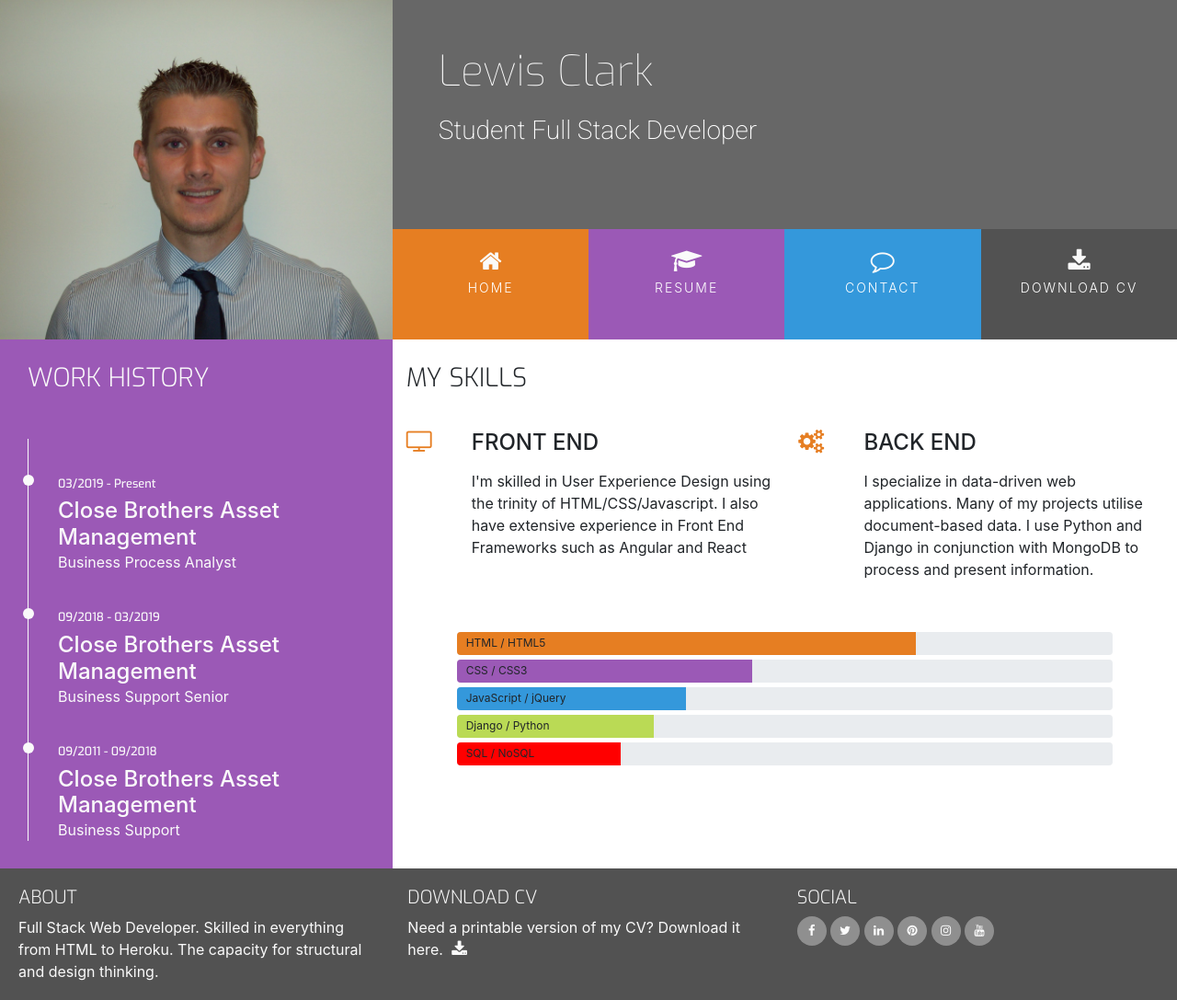
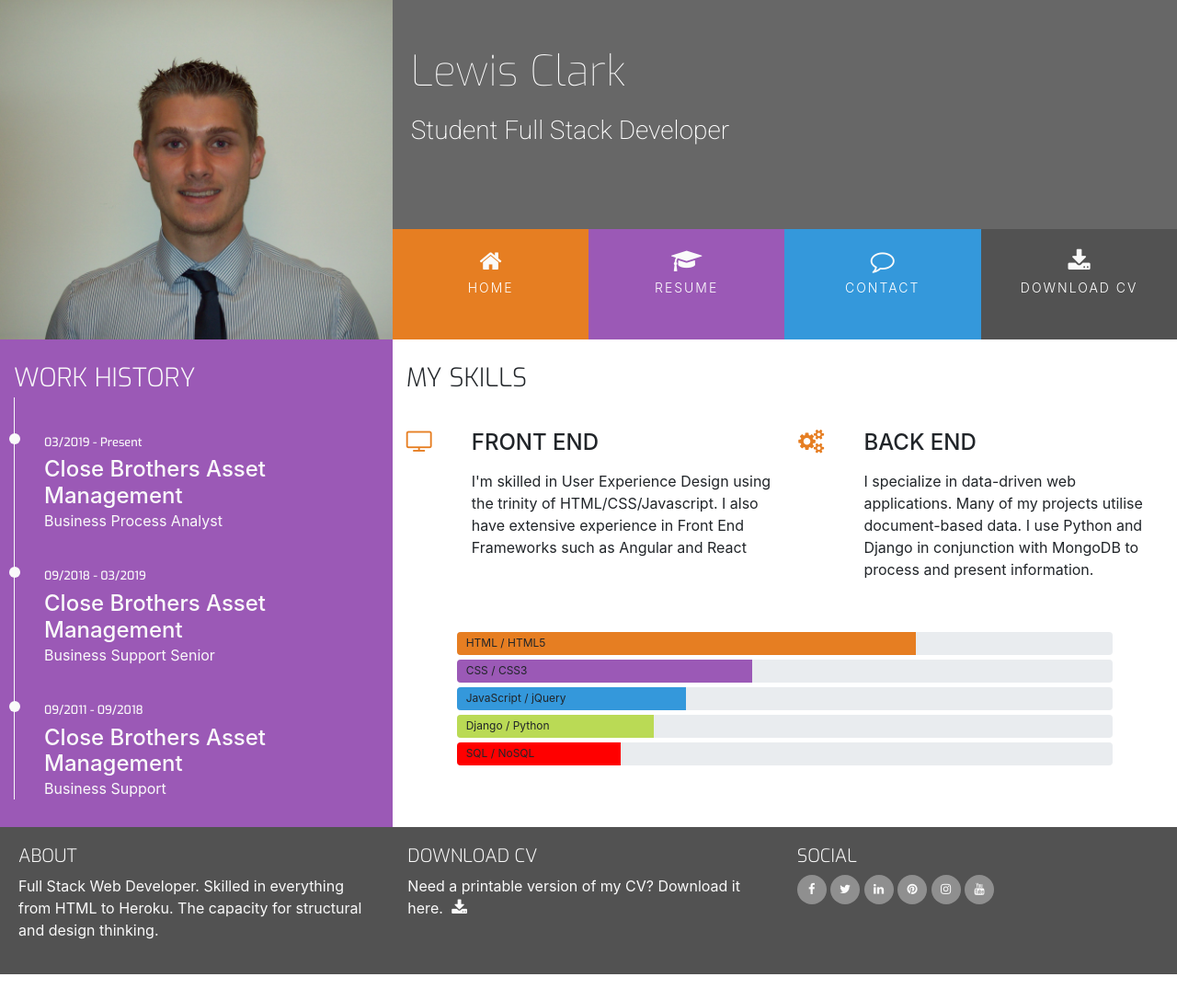
Before and after one commit to lewisclark4/MyResumeMiniProject, a plain HTML site: page resume.html in a window 1280 px wide. Shown: the whole page at 92% size. After the commit the page ends 1059 px from the top, so only its background shows below. Drawn offline with nearby package versions, Linux system fonts and the light colour scheme.

Commit message:
further resume.html content + styling

```diff
--- a/assets/css/style.css
+++ b/assets/css/style.css
@@ -82,7 +82,7 @@ h1,h2,h3,h4 {
 
 .section-column {
     display: table-cell;
-    padding: 0 30px 30px;
+    padding: 0 ;
     float: none;
 }
 
@@ -100,7 +100,7 @@ header {
 }
 
 .heading {
-    margin-left: 50px;
+    margin-left: 20px;
 }
 
 .logo{
@@ -203,6 +203,7 @@ header {
 
 .personal-info-item {
     margin-bottom: 20px;
+    margin-left: 20px;
     display: block;
     clear: both;
 }
@@ -257,7 +258,12 @@ header {
 /*-----------------------------------Work History */
 .history-heading {
     color: #fafafa;
-    margin-bottom: 50px;
+    margin-bottom: 5px;
+    margin-left: 15px;
+}
+
+.history-items {
+    margin-bottom: 30px;
 }
 
 .timeline-item {
@@ -265,6 +271,8 @@ header {
     position: relative;
     color: #fafafa;
     border-left: 1px solid;
+    margin-left: 15px;
+
 }
 
 .timeline-item p {
--- a/resume.html
+++ b/resume.html
@@ -61,6 +61,7 @@
 						</h3>
 					</div>
 				</div>
+				<div class="history-items">
 					<div class="timeline-item" data-dates="03/2019 - Present">
 						<h4>Close Brothers Asset Management</h4>
 						<p>Business Process Analyst</p>
@@ -72,6 +73,7 @@
 					<div class="timeline-item" data-dates="09/2011 - 09/2018">
 						<h4>Close Brothers Asset Management</h4>
 						<p>Business Support</p>
+					</div>
 				</div>
 			</div>
 
@@ -90,7 +92,8 @@
 							<div class="col-10">
 								<h4 class="three-reasons-heading uppercase">Front End</h4>
 								<p>
-									I'm skilled in User Experience Design using the trinity of HTML/CSS/Javascript. I also have extensive experience in Front End Frameworks such as Angular and React
+									I'm skilled in User Experience Design using the trinity of HTML/CSS/Javascript. I
+									also have extensive experience in Front End Frameworks such as Angular and React
 								</p>
 							</div>
 						</div>
@@ -103,7 +106,9 @@
 							<div class="col-10">
 								<h4 class="three-reasons-heading uppercase">Back End</h4>
 								<p>
-									I specialize in data-driven web applications. Many of my projects utilise document-based data. I use Python and Django in conjunction with MongoDB to process and present information.
+									I specialize in data-driven web applications. Many of my projects utilise
+									document-based data. I use Python and Django in conjunction with MongoDB to process
+									and present information.
 								</p>
 							</div>
 						</div>
@@ -112,31 +117,36 @@
 				<div class="row progress-section">
 					<div class="col">
 						<div class="progress">
-                            <div class="progress-bar-html" role="progressbar" aria-valuenow="70" aria-valuemin="0" aria-valuemax="100" style="width:70%;">
+							<div class="progress-bar-html" role="progressbar" aria-valuenow="70" aria-valuemin="0"
+								aria-valuemax="100" style="width:70%;">
 								<span class="sr-only">70% complete</span>
 							</div>
 							<span class="progress-type">HTML / HTML5</span>
 						</div>
 						<div class="progress">
-                            <div class="progress-bar-css" role="progressbar" aria-valuenow="45" aria-valuemin="0" aria-valuemax="100" style="width:45%;">
+							<div class="progress-bar-css" role="progressbar" aria-valuenow="45" aria-valuemin="0"
+								aria-valuemax="100" style="width:45%;">
 								<span class="sr-only">45% complete</span>
 							</div>
 							<span class="progress-type">CSS / CSS3</span>
 						</div>
 						<div class="progress">
-                            <div class="progress-bar-javascript" role="progressbar" aria-valuenow="35" aria-valuemin="0" aria-valuemax="100" style="width:35%;">
+							<div class="progress-bar-javascript" role="progressbar" aria-valuenow="35" aria-valuemin="0"
+								aria-valuemax="100" style="width:35%;">
 								<span class="sr-only">35% complete</span>
 							</div>
 							<span class="progress-type">JavaScript / jQuery</span>
 						</div>
 						<div class="progress">
-                            <div class="progress-bar-python" role="progressbar" aria-valuenow="30" aria-valuemin="0" aria-valuemax="100" style="width:30%;">
+							<div class="progress-bar-python" role="progressbar" aria-valuenow="30" aria-valuemin="0"
+								aria-valuemax="100" style="width:30%;">
 								<span class="sr-only">30% complete</span>
 							</div>
 							<span class="progress-type">Django / Python</span>
 						</div>
 						<div class="progress">
-                            <div class="progress-bar-sql" role="progressbar" aria-valuenow="25" aria-valuemin="0" aria-valuemax="100" style="width:25%;">
+							<div class="progress-bar-sql" role="progressbar" aria-valuenow="25" aria-valuemin="0"
+								aria-valuemax="100" style="width:25%;">
 								<span class="sr-only">25% complete</span>
 							</div>
 							<span class="progress-type">SQL / NoSQL</span>
```
Lines whose indentation alone changed are shown as unchanged.
